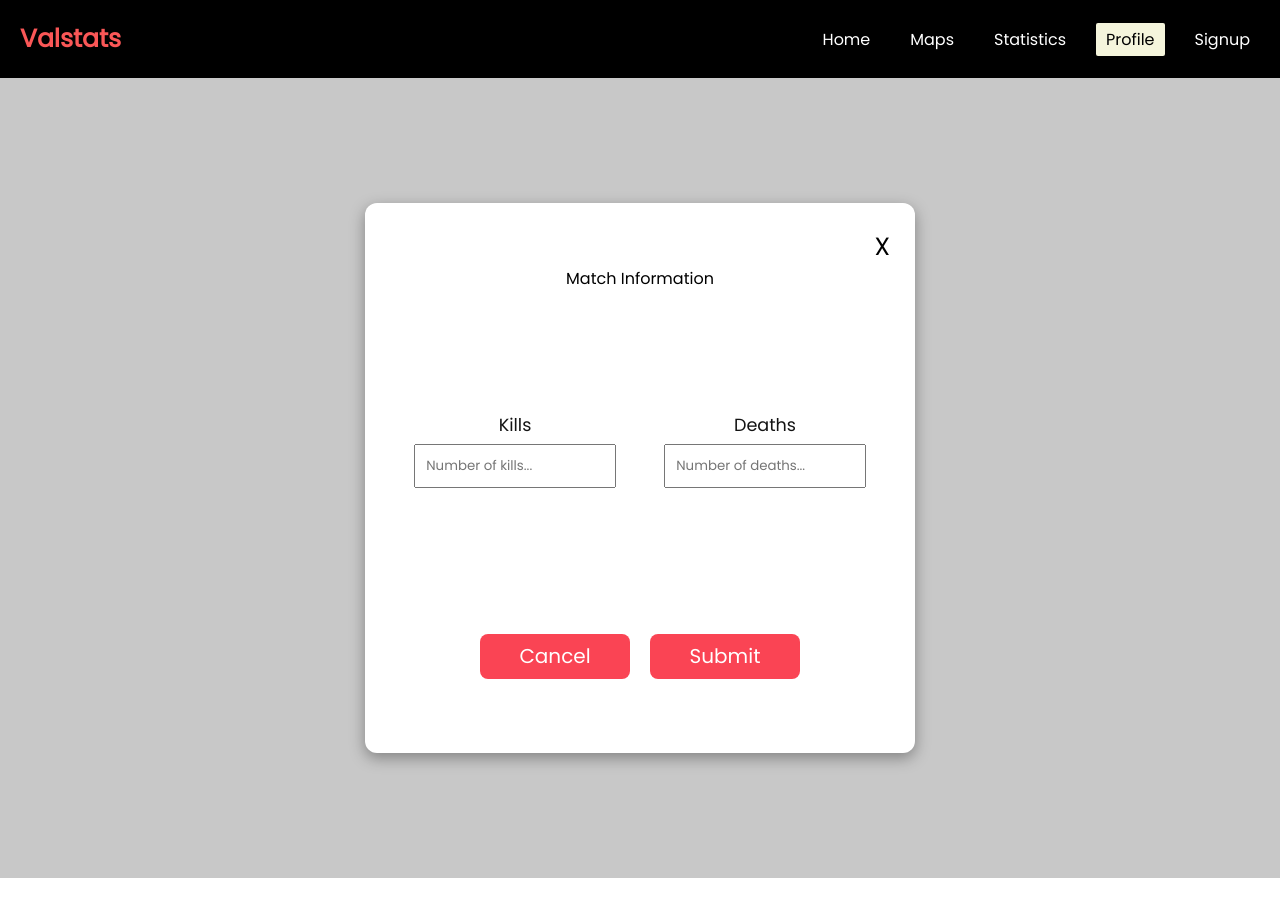
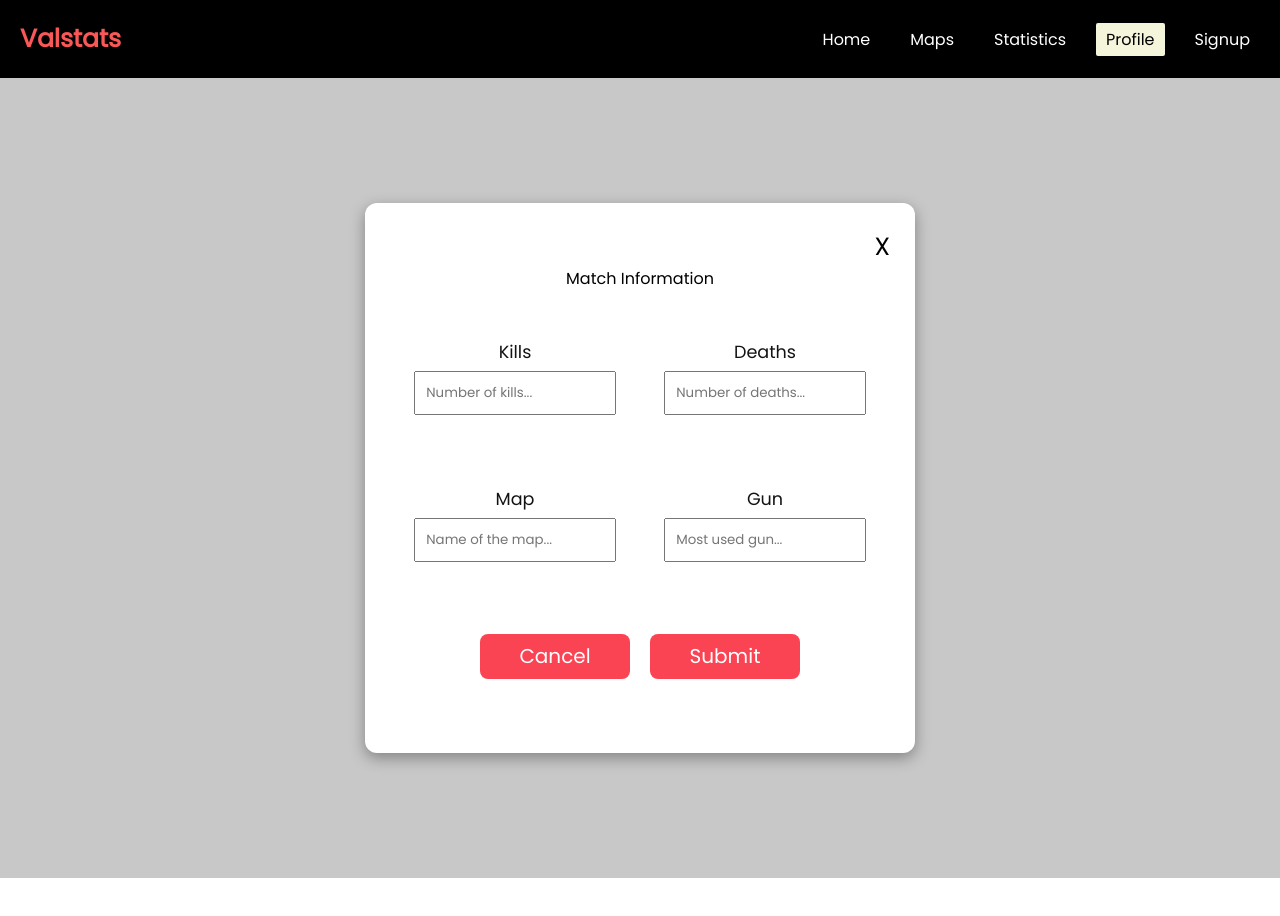
Before and after one commit to VTyiu/CS157C-Team5, a React (Create React App) app in the folder client/: page /profile in a window 1280 px wide. Both pictures are taken after a click on the button "Add Match". Shown: the top 916 px of the page. Built offline with nearby package versions, Linux system fonts and the light colour scheme.

Commit message:
working on form

```diff
--- a/client/src/Pages/Profile.js
+++ b/client/src/Pages/Profile.js
@@ -5,6 +5,7 @@ import "../components/styles/Profile.css";
 
 const Profile = () => {
   const [openMatchForm, setOpenMatchForm] = useState(false);
+
   return (
     <div className="profile-container">
       <h1>Profile Page</h1>
--- a/client/src/components/Form/MatchForm.js
+++ b/client/src/components/Form/MatchForm.js
@@ -26,6 +26,22 @@ const MatchForm = ({ closeMatchForm }) => {
               placeholder="Number of deaths..."
             />
           </div>
+          <div className="match-form-inputs">
+            <label className="match-form-label">Map</label>
+            <input
+              type="text"
+              className="match-form-input"
+              placeholder="Name of the map..."
+            />
+          </div>
+          <div className="match-form-inputs">
+            <label className="match-form-label">Gun</label>
+            <input
+              type="text"
+              className="match-form-input"
+              placeholder="Most used gun..."
+            />
+          </div>
         </div>
         <div className="match-form-footer">
           <button onClick={() => closeMatchForm(false)}>Cancel</button>
--- a/client/src/components/styles/Profile.css
+++ b/client/src/components/styles/Profile.css
@@ -5,3 +5,13 @@
   align-items: center;
   flex-direction: column;
 }
+
+.match-form-body {
+  display:flex;
+  flex-wrap: wrap;
+}
+
+.match-form-inputs{
+  width: 50%;
+
+}
```
